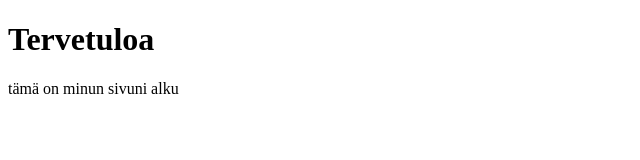
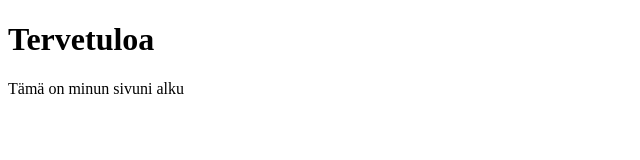
Before and after one commit to jeissi123/first, a plain HTML site: page index.html in a window 1280 px wide. Shown: the full height of the page, 0-640 px from the left. Drawn offline with Linux system fonts and the light colour scheme.

Commit message:
Update index.html

```diff
--- a/index.html
+++ b/index.html
@@ -5,7 +5,7 @@
 <title>Sivun nimi</title>
 </head>
 <h1>Tervetuloa</h1>
-<p>tämä on minun sivuni alku</p>
+<p>Tämä on minun sivuni alku</p>
 <body>
 
 </body>
```
